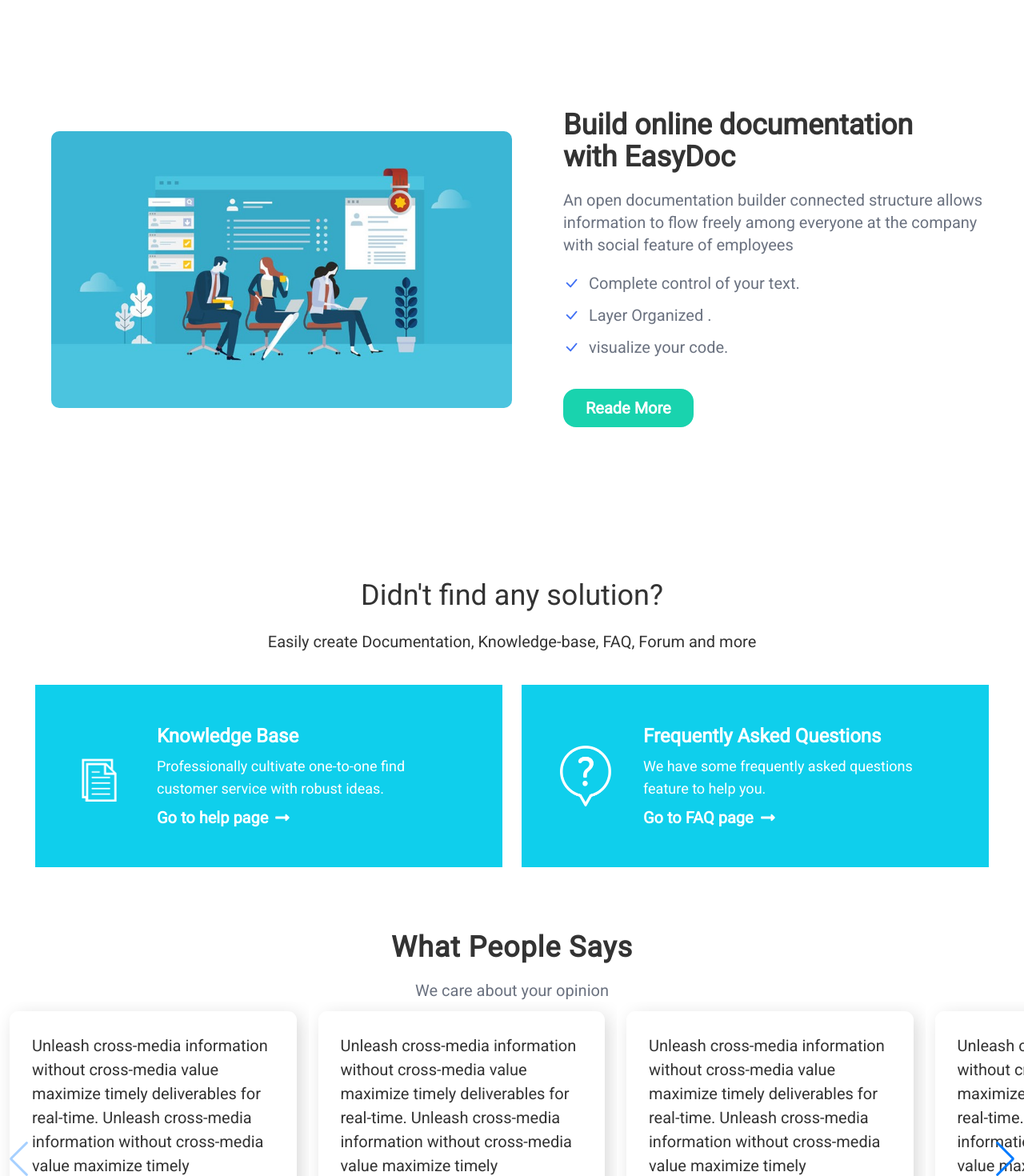
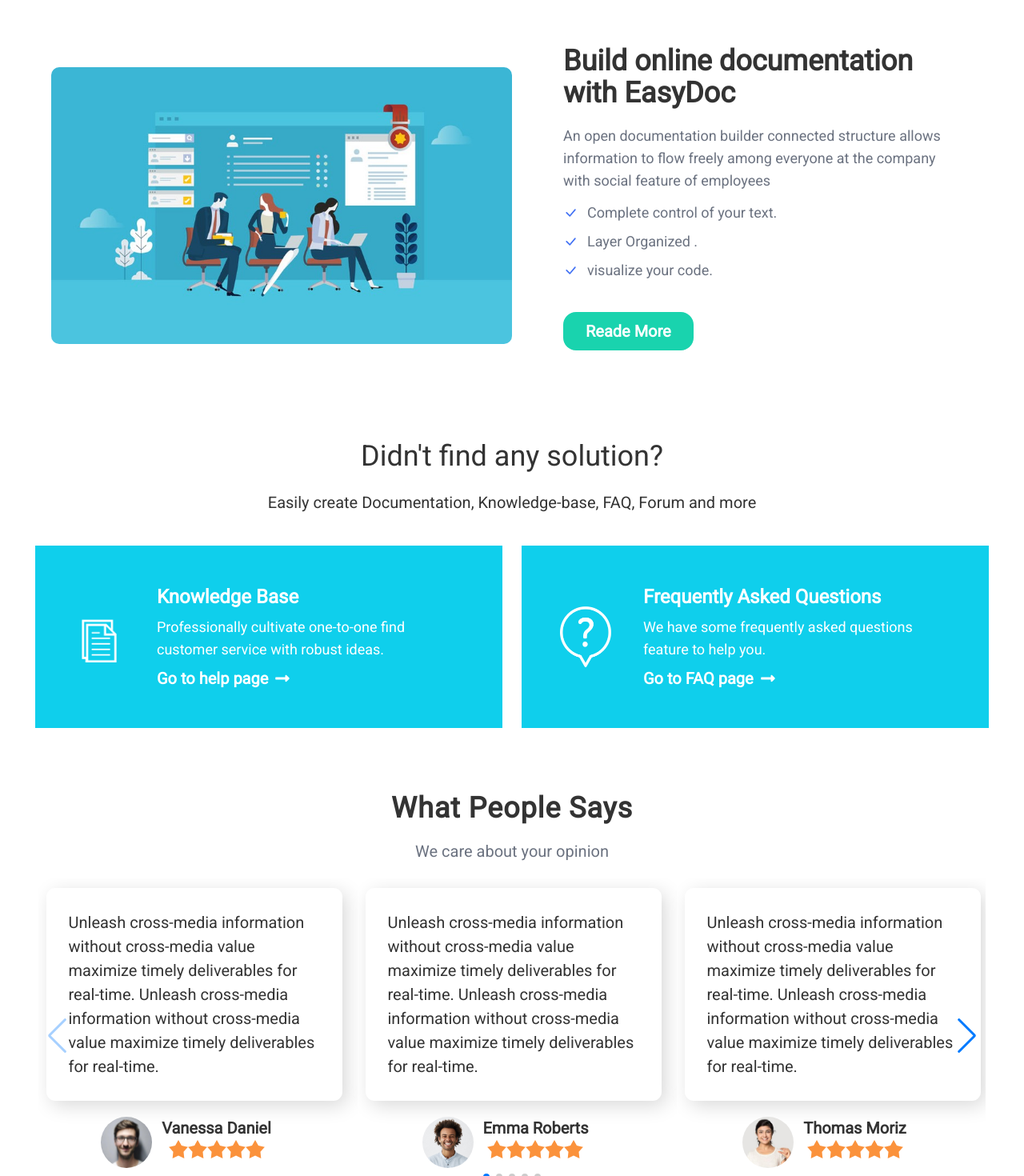
Before and after one commit to jubaer-ibn-johir/documentation-site-client, a React (Create React App) app: page / in a window 1280 px wide. Shown: the part 1920-3390 px from the top of the page at 80% size. Built offline with nearby package versions, Linux system fonts and the light colour scheme; no server answers.

Commit message:
change design in build page and react home page

```diff
--- a/src/components/Docs/ReactJS/ReactHome.js
+++ b/src/components/Docs/ReactJS/ReactHome.js
@@ -6,9 +6,9 @@
 const ReactHome = () => {
     return (
         <section style={{
-            background: `url(${backgroundIcon})`, backgroundColor: '#282c34', backgroundRepeat: 'no-repeat', backgroundPositionX: '100%', backgroundPositionY: '100px', backgroundSize: '50% auto',
+            background: `url(${backgroundIcon})`, backgroundColor: '#282c34', backgroundRepeat: 'no-repeat', backgroundPositionX: '100%', backgroundPositionY: '100px', backgroundSize: '50% auto', height: '520px'
         }}
-            className='bg-aaccent lg:h-full overlay'>
+            className='bg-aaccent lg:min-h-screen overlay'>
             <div className=''>
                 <h1 className='text-primary text-center text-5xl lg:text-7xl  font-bold pt-28'>React</h1>
                 <h2 className='text-2xl lg:text-4xl leading-9 text-center mt-12 text-white'>A JavaScript library for building user interfaces</h2>
--- a/src/components/home/BuildDocuments.js
+++ b/src/components/home/BuildDocuments.js
@@ -5,7 +5,7 @@
 
 const BuildDocuments = () => {
     return (
-        <div className='lg:ml-16 ml-0 mx-auto  grid grid-cols-1 lg:grid-cols-2 my-10  lg:my-40 gap-x-16'>
+        <div className='lg:ml-16 ml-0 mx-auto grid grid-cols-1 lg:grid-cols-2 my-10 lg:my-30 gap-x-16 '>
             <div className='mt-7'>
                 <img className='w-96 lg:w-full' style={{ borderRadius: '10px' }} src={docImg} alt="" />
             </div>
@@ -13,17 +13,17 @@
                 <h2 className='font-bold mb-5 text-4xl leading-10'>Build online documentation
                     <br />
                     with EasyDoc</h2>
-                <p className='text-xl text-gray-500'>An open documentation builder connected structure allows
+                <p className='text-lg text-gray-500'>An open documentation builder connected structure allows
                     <br />
                     information to flow freely among everyone at the company <br />
                     with  social feature of employees</p>
                 <div className='mb-12'>
-                    <p className='flex items-center gap-x-3 mt-5 mb-3 text-xl text-gray-500'><BsCheckLg className='text-primary'></BsCheckLg>Complete control of your text.</p>
-                    <p className='flex items-center gap-x-3 my-3 text-xl text-gray-500'><BsCheckLg className='text-primary'></BsCheckLg>Layer Organized .</p>
-                    <p className='flex items-center gap-x-3 my-3 text-xl text-gray-500'><BsCheckLg className='text-primary'></BsCheckLg>visualize your code. </p>
+                    <p className='flex items-center gap-x-3 mt-3 text-lg text-gray-500'><BsCheckLg className='text-primary'></BsCheckLg>Complete control of your text.</p>
+                    <p className='flex items-center gap-x-3 mt-2 text-lg text-gray-500'><BsCheckLg className='text-primary'></BsCheckLg>Layer Organized .</p>
+                    <p className='flex items-center gap-x-3 mt-2 text-lg text-gray-500'><BsCheckLg className='text-primary'></BsCheckLg>visualize your code. </p>
                 </div>
                 {/* <button className='btn btn-secondary mt-5 pt-6 pb-12 px-10 text-white  font-semibold text-xl'>Reade More</button> */}
-                <Link to="/docs" className='bg-secondary rounded-2xl py-3 px-7 text-white  font-semibold text-xl'>Reade More</Link>
+                <Link to="/docs" className='bg-secondary  rounded-2xl py-3 px-7 text-white  font-semibold text-xl'>Reade More</Link>
             </div>
         </div >
     );
--- a/src/components/home/Review.css
+++ b/src/components/home/Review.css
@@ -38,6 +38,8 @@
     background: #ffffff;
     -webkit-box-shadow: 6px 6px 24px #d9d9d9, -6px -6px 24px #ffffff;
     box-shadow: 6px 6px 24px #d9d9d9, -6px -6px 24px #ffffff;
+    width: 370px;
+    margin-left: 20px;
 }
 
 /* .swiper-container {
@@ -98,4 +100,9 @@
     .icon {
         margin-left: -50px;
     }
+
+    .customBg {
+        width: 290px;
+        margin-left: 0px;
+    }
 }
--- a/src/components/home/Reviws.js
+++ b/src/components/home/Reviws.js
@@ -15,9 +15,9 @@
 
 const Reviws = () => {
     return (
-        <div className="my-16 lg:max-w-7xl mx-auto">
+        <div className="my-16 lg:max-w-7xl mx-12 ">
             <h1 className="text-center text-4xl font-semibold tracking-wide">What People Says</h1>
-            <p className="text-center text-xl mt-5 text-gray-500">We care about your opinion</p>
+            <p className="text-center text-xl my-5 text-gray-500">We care about your opinion</p>
             <Swiper
                 // install Swiper modules
                 breakpoints={{
@@ -31,14 +31,12 @@
                     },
                 }}
                 modules={[Navigation, Pagination]}
-                spaceBetween={3}
+                spaceBetween={30}
                 slidesPerView={1}
                 navigation
                 pagination={{ clickable: true }}
                 scrollbar={{ draggable: true }}
-                // onSwiper={(swiper) => console.log(swiper)}
-                // onSlideChange={() => console.log("slide change")}
-
+                onSlideChange={() => console.log("slide change")}
 
                 autoplay={{
                     delay: 5000,
```
